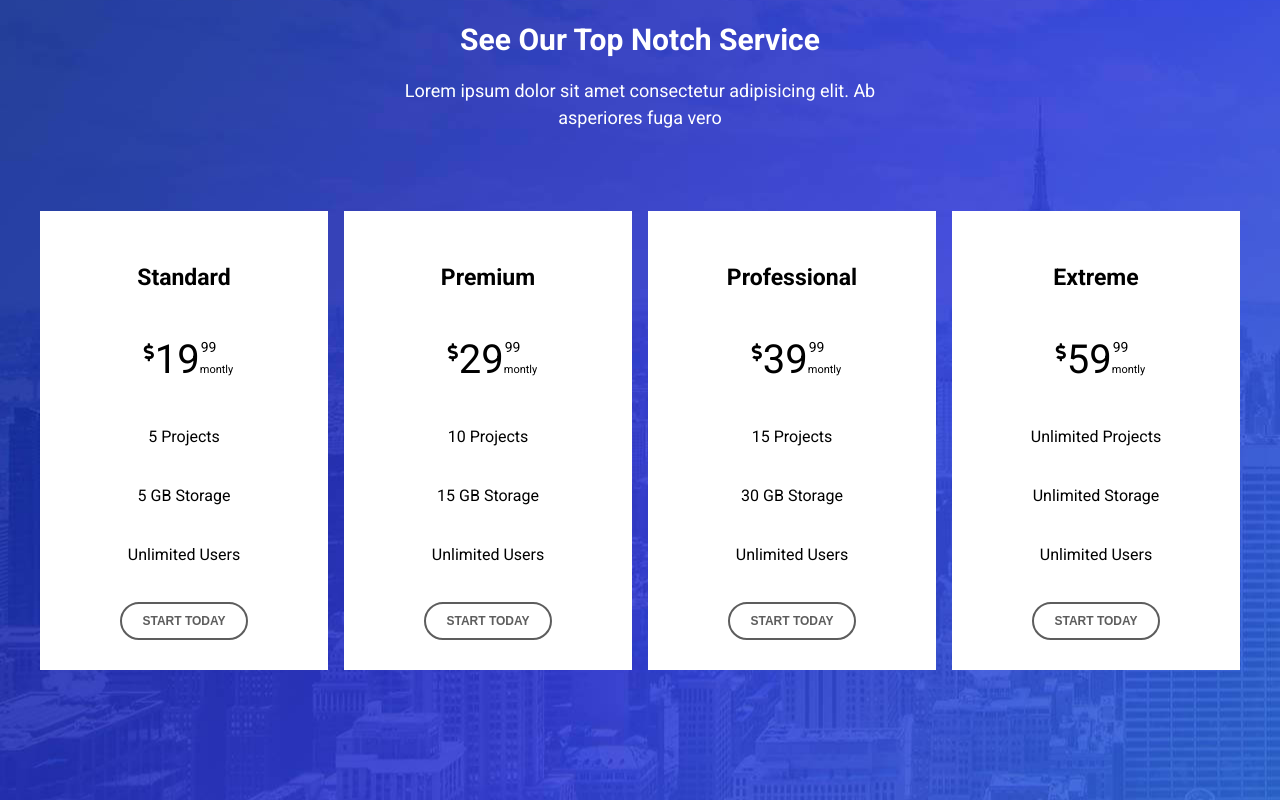
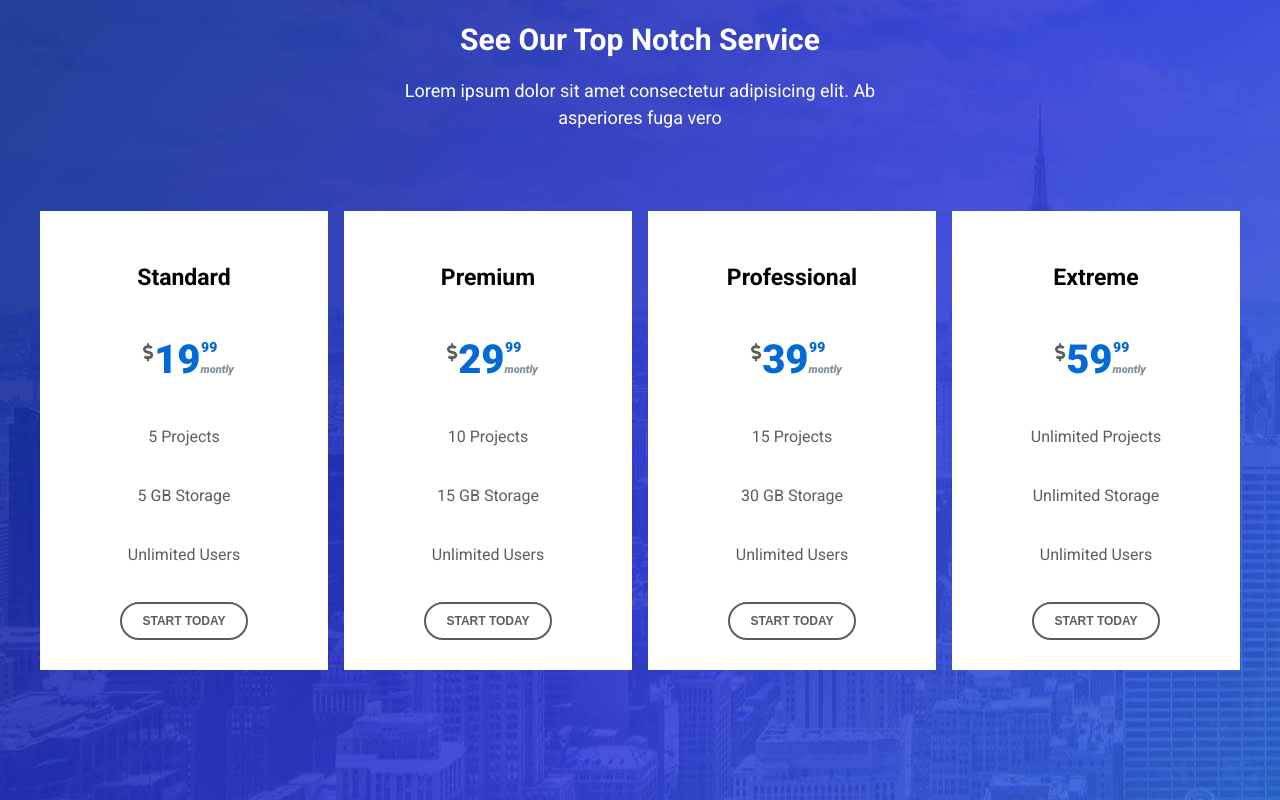
Before and after one commit to GabrieleCorti/proj-html-vuejs, a website: page index.html in a window 1280 px wide. Shown: the part 3533-4333 px from the top of the page. Drawn offline with nearby package versions, Linux system fonts and the light colour scheme.

Commit message:
card prezzo completate

```diff
--- a/src/partial/_cardPrice.scss
+++ b/src/partial/_cardPrice.scss
@@ -2,6 +2,7 @@
     width: 24%;
     li {
         margin: 35px 0;
+        color: $paragraphColor;
 
         &.price {
             display: flex;
@@ -17,7 +18,11 @@
                         left: 9px;
                     }
                 }
+                span {
+                    color: $secondaryColor;
+                }
                 font-size: 40px;
+                font-weight: 900;
             }
             .decimal {
                 display: flex;
@@ -28,9 +33,14 @@
                     position: relative;
                     right: 8px;
                     bottom: 4px;
+                    font-weight: 900;
+                    color: $secondaryColor;
                 }
                 .month {
                     font-size: 11px;
+                    font-style: italic;
+                    font-weight: 900;
+                    color: #818e9d;
                 }
             }
         }
--- a/src/partial/_variables.scss
+++ b/src/partial/_variables.scss
@@ -5,6 +5,7 @@ $serviceCard: #1a236c;
 $serviceBg: #051745;
 $backgroundGray: #f8f8f8;
 $txtGray: #bcbbbc;
+$priceColor: #351ba2;
 $btnRadius: 16px;
 $fontBig: 50px;
 $fontMainT: 21px;
```
Also changed, not shown: dist/app.css.
